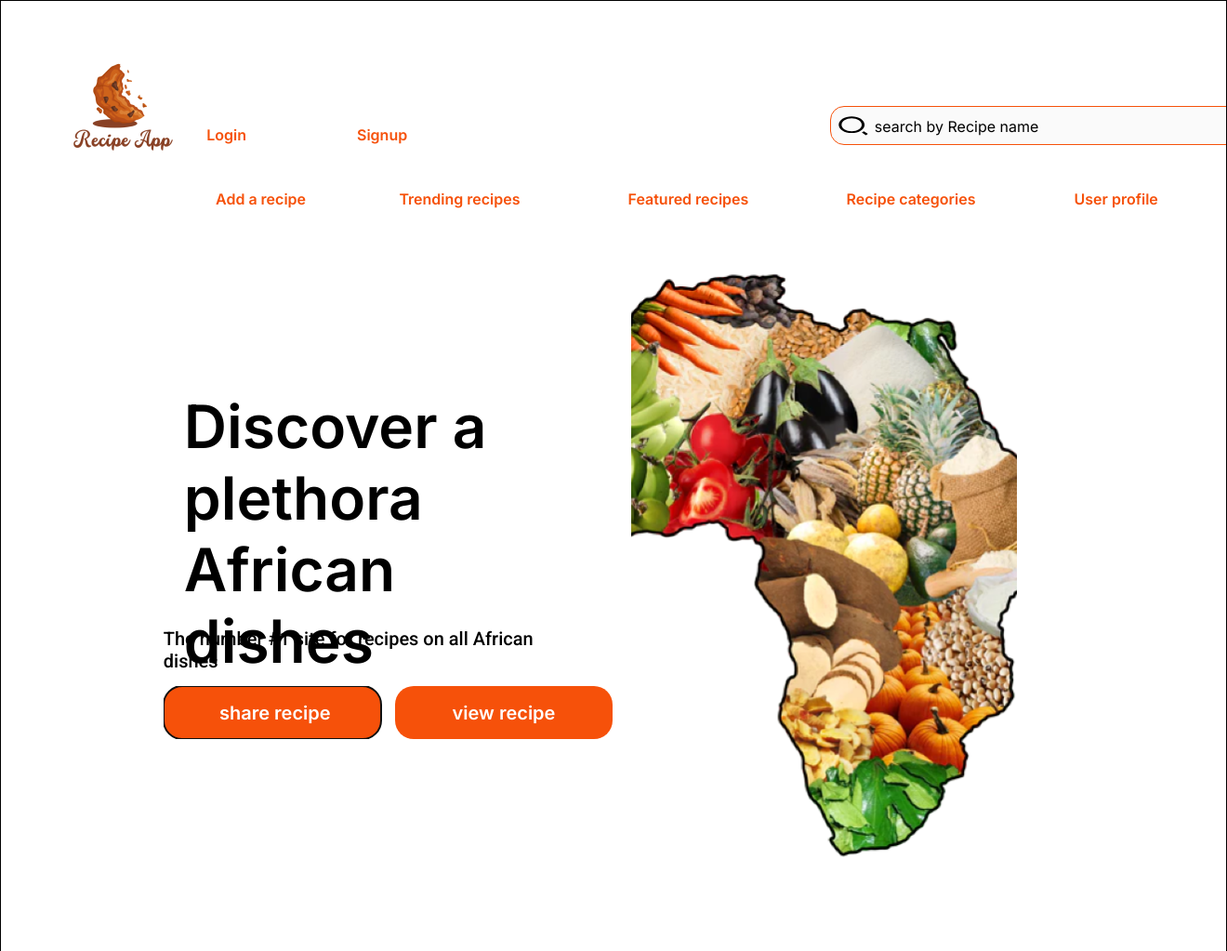
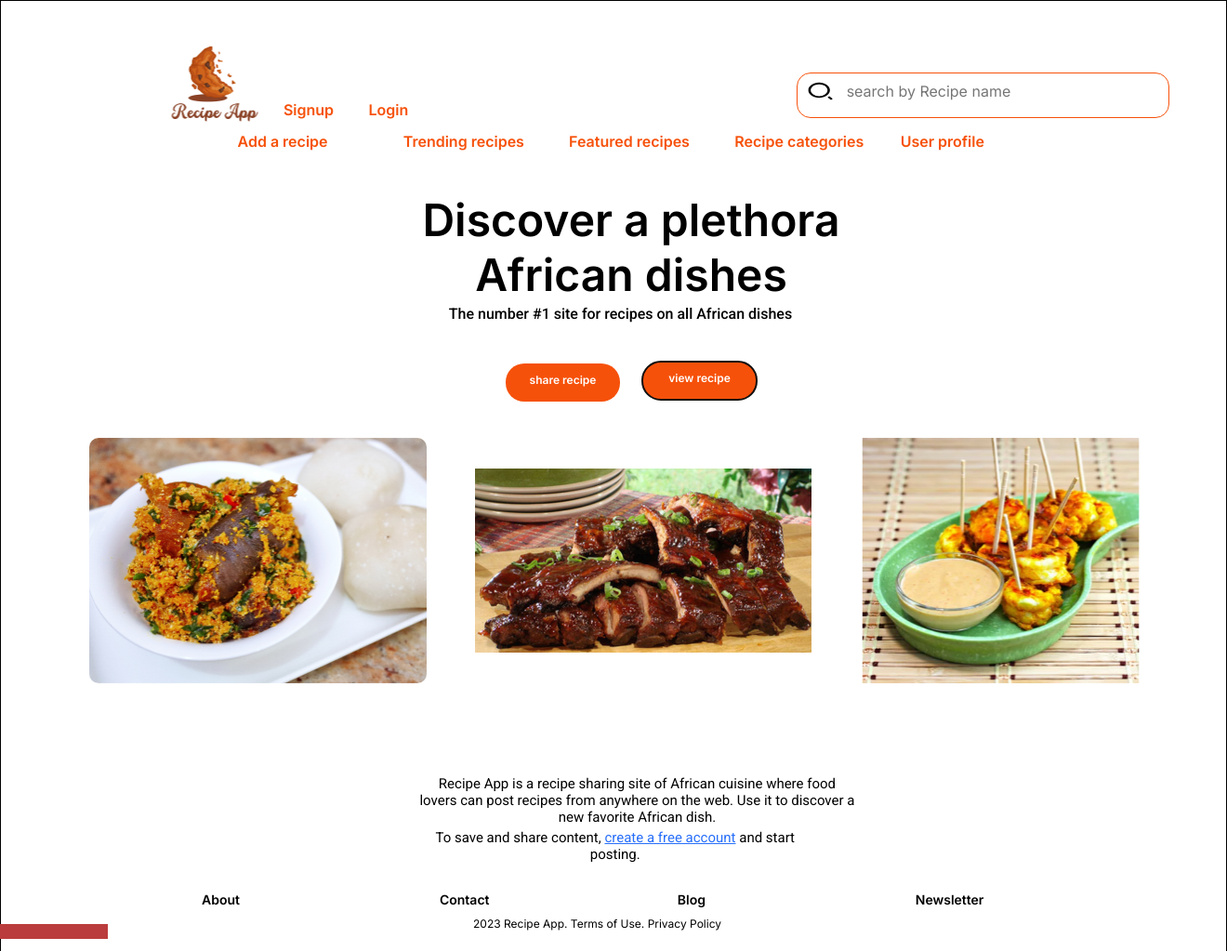
Before and after one commit to AchiraJ/RecipeApp-Kibo-TSP, a Flask app: page / in a window 1320 px wide. Shown: the top 1023 px of the page at 93% size. Run offline with Flask 3, Linux system fonts and the light colour scheme.

Commit message:
modified the index page

```diff
--- a/static/global.css
+++ b/static/global.css
@@ -11,12 +11,15 @@ body {
   --font-inherit: inherit;
 
   /* font sizes */
+  --font-size-xs: 12px;
+  --font-size-mini: 15px;
+  --font-size-base: 16px;
+  --font-size-29xl: 48px;
+  --font-size-sm: 14px;
   --font-size-13xl: 32px;
   --font-size-5xl: 24px;
   --font-size-xl: 20px;
   --font-size-45xl: 64px;
-  --font-size-base: 16px;
-  --font-size-29xl: 48px;
   --font-size-17xl: 36px;
   --font-size-21xl: 40px;
   --font-size-77xl: 96px;
@@ -34,12 +37,14 @@ body {
   --color-blueviolet: #9747ff;
 
   /* Gaps */
+  --gap-11xl: 30px;
   --gap-87xl: 106px;
   --gap-68xl: 87px;
   --gap-62xl: 81px;
 
   /* Paddings */
   --padding-base: 16px;
+  --padding-3xs: 10px;
   --padding-30xl: 49px;
   --padding-34xl: 53px;
 
--- a/static/index.css
+++ b/static/index.css
@@ -1,288 +1,206 @@
+.about,
+.newsletter {
+  position: relative;
+  font-weight: 600;
+}
+.about {
+  flex: 1;
+}
+.newsletter {
+  display: inline-block;
+  width: 207px;
+  flex-shrink: 0;
+}
+.about-parent {
+  position: absolute;
+  width: 73.96%;
+  top: 958px;
+  right: 9.65%;
+  left: 16.39%;
+  display: flex;
+  flex-direction: row;
+  align-items: flex-start;
+  justify-content: flex-start;
+  gap: var(--gap-11xl);
+  text-align: left;
+  font-size: var(--font-size-sm);
+}
+.recipe-app-terms {
+  position: relative;
+}
+.recipe-app-terms-of-use-priv-wrapper {
+  position: absolute;
+  top: 975px;
+  left: calc(50% - 161px);
+  width: 299px;
+  display: flex;
+  flex-direction: row;
+  padding: var(--padding-3xs);
+  box-sizing: border-box;
+  align-items: flex-start;
+  justify-content: flex-start;
+  font-size: var(--font-size-xs);
+}
 .ra-2-icon {
   position: absolute;
-  height: 70.27%;
-  width: 11.25%;
-  top: 0;
-  right: 88.75%;
-  bottom: 29.73%;
-  left: 0;
+  width: 10.03%;
+  top: 30px;
+  right: 77.96%;
+  left: 12.01%;
   max-width: 100%;
   overflow: hidden;
-  max-height: 100%;
+  height: 130px;
   object-fit: cover;
+}
+.signup {
+  position: absolute;
+  width: 6.71%;
+  top: 107px;
+  left: 23.06%;
+  font-weight: 600;
+  color: var(--color-orangered);
+  text-align: left;
+  display: inline-block;
 }
 .login {
   position: absolute;
-  height: 21.62%;
-  width: 10.75%;
-  top: 42.16%;
-  left: 12.86%;
+  width: 6.71%;
+  top: 107px;
+  left: 30%;
   font-weight: 600;
+  color: var(--color-orangered);
+  text-align: left;
   display: inline-block;
 }
-.signup {
+.homepage-child {
+  border: 1px solid var(--color-orangered);
+  background-color: var(--color-white);
   position: absolute;
-  height: 21.62%;
-  width: 10.75%;
-  top: 42.16%;
-  left: 25%;
-  font-weight: 600;
-  display: inline-block;
-}
-.frame-child {
-  border: 1px solid var(--color-orangered);
-  background-color: var(--color-gainsboro-100);
-  position: absolute;
-  height: 22.87%;
-  width: 36.66%;
-  top: 30.81%;
-  right: 0.14%;
-  bottom: 46.32%;
-  left: 63.21%;
+  width: 30.42%;
+  top: 77px;
+  right: 4.65%;
+  left: 64.93%;
   border-radius: var(--br-mini);
   box-sizing: border-box;
-}
-.search-by-countryrecipe {
-  position: absolute;
-  height: 10.6%;
-  width: 29.15%;
-  top: 37.5%;
-  left: 66.8%;
-  color: var(--color-black);
-  display: inline-block;
+  height: 49px;
 }
 .risearch-2-line-icon {
   position: absolute;
-  height: 13.38%;
-  width: 2.93%;
-  top: 35.83%;
-  right: 33.5%;
-  bottom: 50.79%;
-  left: 63.57%;
+  width: 2.36%;
+  top: 85px;
+  right: 31.94%;
+  left: 65.69%;
   max-width: 100%;
   overflow: hidden;
-  max-height: 100%;
+  height: 24px;
+}
+.search-by-countryrecipe-name-wrapper {
+  position: absolute;
+  width: 22.08%;
+  top: 77px;
+  right: 9.65%;
+  left: 68.26%;
+  display: flex;
+  flex-direction: row;
+  padding: var(--padding-3xs);
+  box-sizing: border-box;
+  align-items: flex-start;
+  justify-content: flex-start;
+  text-align: left;
+  color: rgba(0, 0, 0, 0.54);
 }
 .add-a-recipe,
-.featured-recipes,
-.recipe-categories,
-.trending-recipes,
 .user-profile {
   position: relative;
   font-weight: 600;
   display: inline-block;
-  width: 128.4px;
   height: 38px;
-  flex-shrink: 0;
 }
-.featured-recipes,
-.recipe-categories,
-.trending-recipes,
-.user-profile {
-  width: 177.11px;
-}
-.featured-recipes,
-.recipe-categories,
-.user-profile {
-  width: 166.04px;
-}
-.recipe-categories,
-.user-profile {
-  width: 176px;
+.add-a-recipe {
+  flex: 1;
 }
 .user-profile {
-  width: 129.51px;
+  width: 108px;
+  flex-shrink: 0;
 }
 .add-a-recipe-parent {
   position: absolute;
-  top: 147px;
-  left: 181px;
-  width: 1056px;
-  height: 38px;
+  width: 62.3%;
+  top: 141px;
+  right: 18.4%;
+  left: 19.31%;
   overflow: hidden;
   display: flex;
   flex-direction: row;
-  align-items: center;
-  justify-content: flex-start;
-  gap: 69px;
-}
-.ra-2-parent {
-  position: absolute;
-  top: 56px;
-  left: 50px;
-  width: 1332px;
-  height: 185px;
-  font-size: var(--font-size-base);
+  align-items: flex-start;
+  justify-content: center;
+  gap: var(--gap-11xl);
+  text-align: left;
   color: var(--color-orangered);
-}
-.dsh-1-icon {
-  position: absolute;
-  height: 25.9%;
-  width: 31.46%;
-  top: 11.48%;
-  right: 7.08%;
-  bottom: 62.62%;
-  left: 51.46%;
-  max-width: 100%;
-  overflow: hidden;
-  max-height: 100%;
-  object-fit: cover;
 }
 .discover-a-plethora {
   margin: 0;
 }
 .discover-a-plethora-container {
   position: absolute;
-  height: 10.29%;
-  width: 31.81%;
-  top: 16.84%;
-  left: 14.93%;
-  font-size: var(--font-size-45xl);
+  top: 206px;
+  left: calc(50% - 206px);
+  font-size: var(--font-size-29xl);
   font-weight: 600;
   display: inline-block;
-}
-.share-recipe,
-.the-number-1 {
-  font-size: var(--font-size-xl);
-  display: inline-block;
+  width: 450px;
+  height: 168px;
 }
 .the-number-1 {
   position: absolute;
-  height: 2.49%;
-  width: 32.31%;
-  top: 27.13%;
-  left: 13.26%;
+  top: 327px;
+  left: calc(50% - 188px);
   font-weight: 500;
   font-family: var(--font-roboto);
+  display: inline-block;
+  width: 391px;
+  height: 62px;
 }
-.share-recipe {
+.frame-child {
+  align-self: stretch;
   position: relative;
-  font-weight: 600;
-  font-family: var(--font-inter);
-  color: var(--color-white);
-  text-align: left;
-  width: 142px;
+  background-color: var(--color-brown);
+  width: 1194px;
+  transform: rotate(180deg);
+  transform-origin: 0 0;
 }
-.share-recipe-wrapper {
-  cursor: pointer;
-  border: 0;
-  padding: var(--padding-base) 32px;
-  background-color: var(--color-orangered);
-  border-radius: var(--br-xl);
-  width: 234px;
-  height: 57px;
+.homepage-inner,
+.rectangle-wrapper {
   display: flex;
-  flex-direction: column;
+  padding: var(--padding-3xs);
   box-sizing: border-box;
-  align-items: flex-end;
-  justify-content: flex-end;
+  align-items: flex-start;
+  justify-content: flex-start;
 }
-.view-recipe {
-  position: relative;
-  font-size: var(--font-size-xl);
-  font-weight: 600;
-  font-family: var(--font-inter);
-  color: var(--color-white);
-  text-align: left;
-}
-.view-recipe-wrapper {
-  cursor: pointer;
-  border: 0;
-  padding: var(--padding-base) 0;
-  background-color: var(--color-orangered);
-  border-radius: var(--br-xl);
-  width: 234px;
-  height: 57px;
-  display: flex;
-  flex-direction: column;
-  box-sizing: border-box;
-  align-items: center;
-  justify-content: flex-end;
-}
-.frame-parent,
-.homepage-child {
-  position: absolute;
-  overflow: hidden;
-}
-.frame-parent {
-  top: 737px;
-  left: 175px;
-  width: 483px;
-  height: 57px;
-  display: flex;
+.rectangle-wrapper {
+  width: 1204px;
+  height: 36px;
   flex-direction: row;
-  align-items: center;
-  justify-content: flex-start;
-  gap: 15px;
-}
-.homepage-child {
-  height: 28.58%;
-  width: 88.06%;
-  top: 45.22%;
-  right: 5.97%;
-  bottom: 26.2%;
-  left: 5.97%;
-  border-radius: var(--br-3xs);
-  max-width: 100%;
-  max-height: 100%;
-  object-fit: cover;
-}
-.homepage-item {
-  position: absolute;
-  top: 2472px;
-  left: 4px;
-  background-color: var(--color-brown);
-  width: 1432px;
-  height: 16px;
-}
-.recipe-app-terms {
-  position: absolute;
-  top: 2434px;
-  left: 280px;
-  text-align: center;
-  display: inline-block;
-  width: 902px;
-  height: 38px;
-}
-.about-recipe-app,
-.contact,
-.newsletter {
-  position: relative;
-  font-weight: 600;
-  display: inline-block;
-  width: 218px;
-  height: 38px;
-  flex-shrink: 0;
-}
-.contact,
-.newsletter {
-  width: 122px;
-}
-.newsletter {
-  width: 164px;
-}
-.about-recipe-app-parent,
-.homepage-inner {
-  width: 944px;
-  display: flex;
-  align-items: center;
-}
-.about-recipe-app-parent {
-  height: 42px;
-  overflow: hidden;
-  flex-shrink: 0;
-  flex-direction: row;
-  padding: 0 0 4px;
-  box-sizing: border-box;
-  justify-content: flex-start;
-  gap: var(--gap-87xl);
 }
 .homepage-inner {
   position: absolute;
-  top: 2361px;
-  left: 280px;
+  width: 83.68%;
+  top: 989px;
+  right: 9.1%;
+  left: 7.22%;
   flex-direction: column;
-  justify-content: center;
+}
+.recipe-app-is-container {
+  margin: 0;
+  position: absolute;
+  width: 44.24%;
+  top: 779px;
+  left: 28.4%;
+  font-size: var(--font-size-mini);
+  font-weight: 400;
+  font-family: var(--font-roboto);
+  white-space: pre-wrap;
+  display: inline-block;
 }
 .create-a-free {
   text-decoration: underline;
@@ -292,49 +210,76 @@
   color: var(--color-black);
 }
 .to-save-and-container {
-  position: relative;
+  position: absolute;
+  width: 33.19%;
+  top: 873px;
+  left: 33.54%;
+  font-size: var(--font-size-mini);
+  font-family: var(--font-roboto);
   display: inline-block;
-  width: 948px;
-  height: 102px;
-  flex-shrink: 0;
+  height: 51px;
 }
-.recipe-app-is-container,
-.to-save-and-share-content-cre-wrapper {
+.frame-icon,
+.homepage-child1,
+.homepage-item {
   position: absolute;
-  font-size: var(--font-size-13xl);
-  font-family: var(--font-roboto);
-  text-align: center;
-}
-.to-save-and-share-content-cre-wrapper {
-  top: 2183px;
-  left: 252px;
-  width: 948px;
-  display: flex;
-  flex-direction: column;
-  align-items: center;
-  justify-content: center;
-}
-.recipe-app-is-container {
-  margin: 0;
-  height: 5.02%;
-  width: 59.17%;
-  top: 80.47%;
-  left: 22.92%;
-  font-weight: 400;
-  white-space: pre-wrap;
-  display: inline-block;
-}
-.vector-icon {
-  position: absolute;
-  height: 0.88%;
-  width: 10.66%;
-  top: 71.78%;
-  right: 42.94%;
-  bottom: 27.33%;
-  left: 46.39%;
+  height: 25.78%;
+  width: 27.5%;
+  top: 46%;
+  right: 65.28%;
+  bottom: 28.22%;
+  left: 7.22%;
+  border-radius: var(--br-3xs);
   max-width: 100%;
   overflow: hidden;
   max-height: 100%;
+  object-fit: cover;
+}
+.frame-icon,
+.homepage-child1 {
+  right: 4.65%;
+  left: 67.85%;
+}
+.homepage-child1 {
+  right: 33.82%;
+  left: 38.68%;
+}
+.view-recipe {
+  position: relative;
+  font-size: var(--font-size-xs);
+  font-weight: 600;
+  font-family: var(--font-inter);
+  color: var(--color-white);
+  text-align: left;
+}
+.share-recipe-wrapper,
+.view-recipe-wrapper {
+  cursor: pointer;
+  border: 0;
+  padding: var(--padding-base) 0;
+  background-color: var(--color-orangered);
+  position: absolute;
+  top: calc(50% - 21.5px);
+  left: calc(50% + 12px);
+  border-radius: var(--br-xl);
+  width: 123px;
+  height: 41px;
+  display: flex;
+  flex-direction: column;
+  box-sizing: border-box;
+  align-items: center;
+  justify-content: flex-end;
+}
+.share-recipe-wrapper {
+  top: calc(50% - 19.5px);
+  left: calc(50% - 135px);
+}
+.frame-parent {
+  position: absolute;
+  top: calc(50% - 123px);
+  left: calc(50% - 116px);
+  width: 270px;
+  height: 43px;
 }
 .homepage {
   position: relative;
@@ -342,10 +287,9 @@
   border: 1px solid var(--color-black);
   box-sizing: border-box;
   width: 100%;
-  height: 2488px;
-  overflow: hidden;
-  text-align: left;
-  font-size: var(--font-size-5xl);
+  height: 1024px;
+  text-align: center;
+  font-size: var(--font-size-base);
   color: var(--color-black);
   font-family: var(--font-inter);
 }
--- a/templates/index.html
+++ b/templates/index.html
@@ -20,29 +20,45 @@
   </head>
   <body>
     <div class="homepage">
-      <div class="ra-2-parent">
-        <img class="ra-2-icon" alt="" src="static/public/ra-2@2x.png" />
-        <ul>
+      <div class="about-parent">
+        <div class="about">About</div>
+        <div class="about">
+          <p class="discover-a-plethora">Contact</p>
+        </div>
+        <div class="about">
+          <p class="discover-a-plethora">Blog</p>
+        </div>
+        <div class="newsletter">
+          <p class="discover-a-plethora">Newsletter</p>
+        </div>
+      </div>
+      <div class="recipe-app-terms-of-use-priv-wrapper">
+        <div class="recipe-app-terms">
+          2023 Recipe App. Terms of Use. Privacy Policy
+        </div>
+      </div>
+      <img class="ra-2-icon" alt="" src="static/public/ra-21@2x.png" />
+
+      <div class="signup">Signup</div>
       <div class="login">Login</div>
-          <div class="signup">Signup</div>
-        </ul>
+      <input class="homepage-child" type="text" />
 
-        <input class="frame-child" type="text" />
-        <div class="search-by-countryrecipe">search by Recipe name</div>
       <img
         class="risearch-2-line-icon"
         alt=""
-          src="static/public/risearch2line.svg"
+        src="static/public/risearch2line1.svg"
       />
+
+      <div class="search-by-countryrecipe-name-wrapper">
+        <div class="recipe-app-terms">search by Recipe name</div>
+      </div>
       <div class="add-a-recipe-parent">
         <div class="add-a-recipe">Add a recipe</div>
-          <div class="trending-recipes">Trending recipes</div>
-          <div class="featured-recipes">Featured recipes</div>
-          <div class="recipe-categories">Recipe categories</div>
+        <div class="add-a-recipe">Trending recipes</div>
+        <div class="add-a-recipe">Featured recipes</div>
+        <div class="add-a-recipe">Recipe categories</div>
         <div class="user-profile">User profile</div>
       </div>
-      </div>
-      <img class="dsh-1-icon" alt="" src="static/public/dsh-1@2x.png" />
       <div class="discover-a-plethora-container">
         <p class="discover-a-plethora">Discover a plethora</p>
         <p class="discover-a-plethora">African dishes</p>
@@ -50,43 +66,9 @@
       <div class="the-number-1">
         The number #1 site for recipes on all African dishes
       </div>
-      <div class="frame-parent">
-        <button class="share-recipe-wrapper" autofocus>
-          <div class="share-recipe">share recipe</div>
-        </button>
-        <button class="view-recipe-wrapper" autofocus>
-          <div class="view-recipe">view recipe</div>
-        </button>
-      </div>
-      <img class="homepage-child" alt="" src="static/public/frame-52@2x.png" />
-      <div class="homepage-item"></div>
-      <div class="recipe-app-terms">
-        2023 Recipe App. Terms of Use. Privacy Policy
-      </div>
       <div class="homepage-inner">
-        <div class="about-recipe-app-parent">
-          <div class="about-recipe-app">About Recipe App</div>
-          <div class="contact">
-            <p class="discover-a-plethora">Contact</p>
-          </div>
-          <div class="contact">
-            <p class="discover-a-plethora">Blog</p>
-          </div>
-          <div class="newsletter">
-            <p class="discover-a-plethora">Newsletter</p>
-          </div>
-        </div>
-      </div>
-      <div class="to-save-and-share-content-cre-wrapper">
-        <div class="to-save-and-container">
-          <p class="discover-a-plethora">&nbsp;</p>
-        </div>
-        <div class="to-save-and-container">
-          <p class="discover-a-plethora">
-            <span>To save and share content, </span>
-            <span class="create-a-free">create a free account</span>
-            <span class="and-start-posting"> and start posting.</span>
-          </p>
+        <div class="rectangle-wrapper">
+          <div class="frame-child"></div>
         </div>
       </div>
       <h6 class="recipe-app-is-container" id="intro recipe app">
@@ -96,7 +78,28 @@
           new favorite African dish.
         </p>
       </h6>
-      <img class="vector-icon" alt="" src="static/public/vector.svg" />
+      <div class="to-save-and-container">
+        <p class="discover-a-plethora">&nbsp;</p>
+        <p class="discover-a-plethora">
+          <span>To save and share content, </span>
+          <span class="create-a-free">create a free account</span>
+          <span class="and-start-posting"> and start posting.</span>
+        </p>
+      </div>
+      <img class="homepage-item" alt="" src="static/public/frame-521@2x.png" />
+
+      <img class="frame-icon" alt="" src="static/public/frame-100@2x.png" />
+
+      <img class="homepage-child1" alt="" src="static/public/frame-101@2x.png" />
+
+      <div class="frame-parent">
+        <button class="view-recipe-wrapper" autofocus>
+          <div class="view-recipe">view recipe</div>
+        </button>
+        <button class="share-recipe-wrapper" autofocus>
+          <div class="view-recipe">share recipe</div>
+        </button>
+      </div>
     </div>
   </body>
 </html>
```
Also changed, not shown: instance/users_data.db, static/public/frame-100@2x.png (added), static/public/frame-101@2x.png (added), static/public/frame-521@2x.png (added), static/public/ra-21@2x.png, static/public/risearch2line1.svg. Lines whose indentation alone changed are shown as unchanged.
